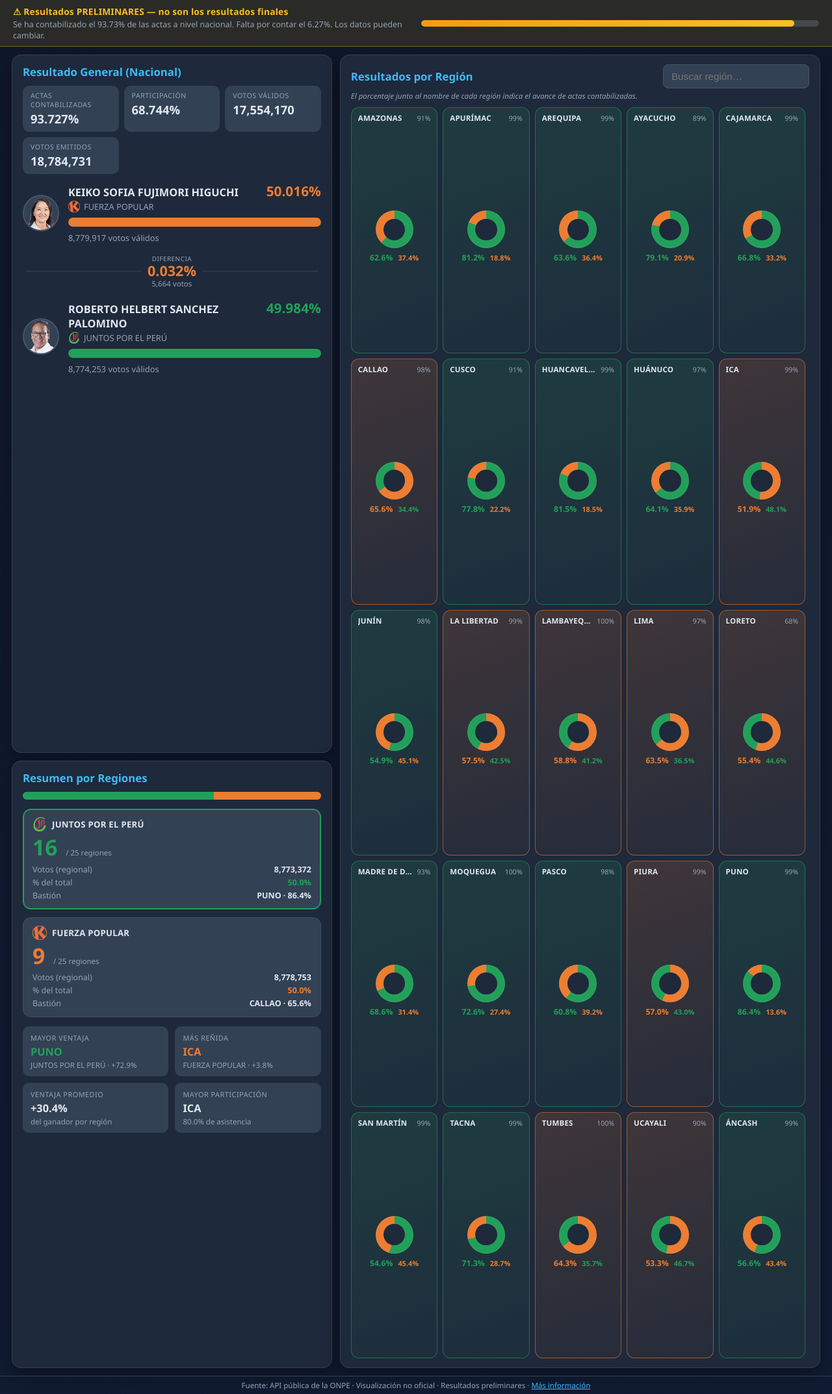
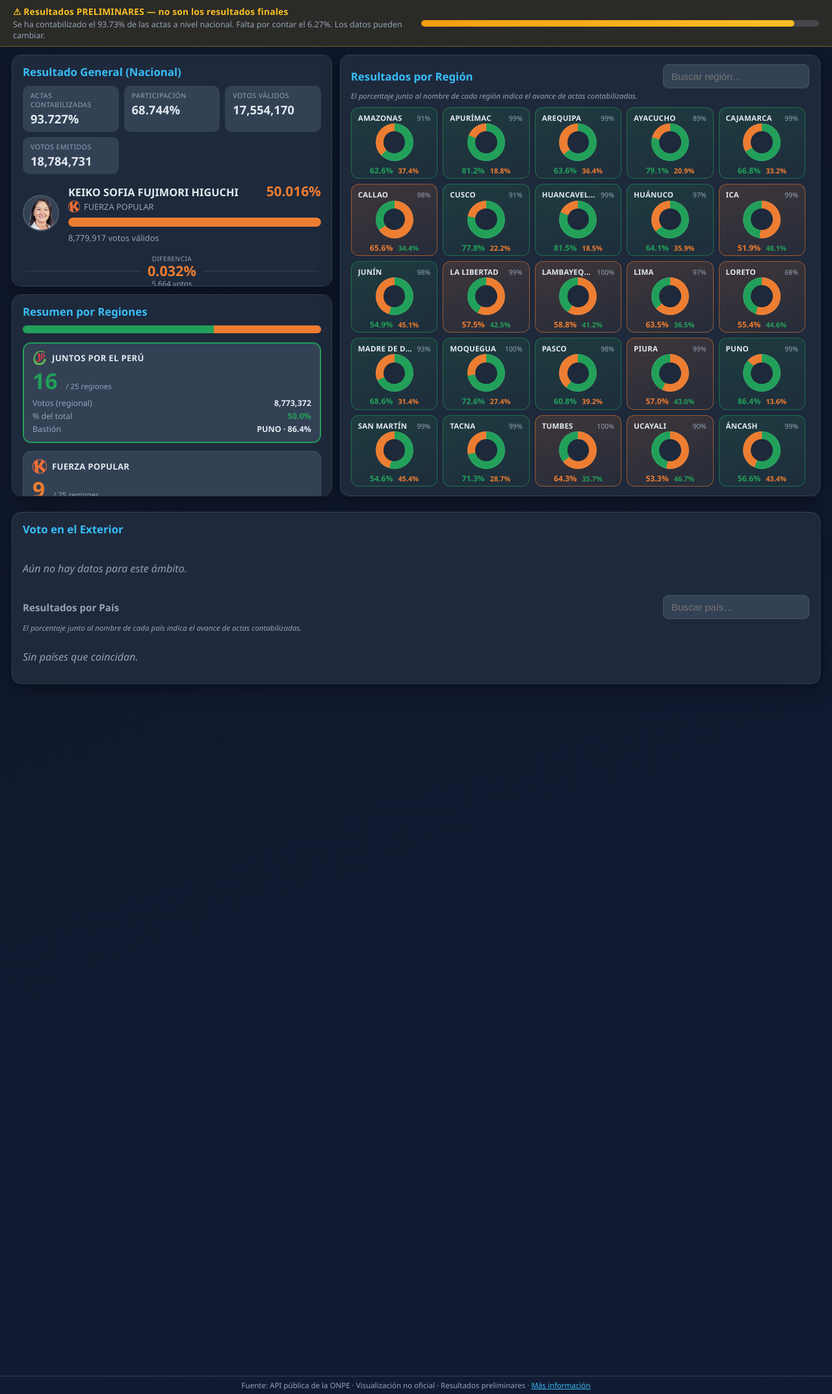
Before and after one commit to Azgaf012/resultados-segunda-vuelta-peru, a Flask app: page / in a window 1280 px wide. Shown: the part 51-2197 px from the top of the page at 65% size. Run offline with Flask 3, Linux system fonts and the light colour scheme; data that the repository does not hold is empty.

Commit message:
Agregar soporte para el voto exterior: nuevas rutas API, modelos y ajustes en la interfaz

```diff
--- a/src/onpe_client.py
+++ b/src/onpe_client.py
@@ -6,7 +6,7 @@ import time
 
 import requests
 
-from .models import TIPO_FILTRO_POR_NIVEL
+from .models import NIVELES_EXTERIOR, TIPO_FILTRO_POR_NIVEL
 
 BASE_URL = "https://resultadosegundavuelta.onpe.gob.pe/presentacion-backend"
 
@@ -102,7 +102,10 @@ class OnpeClient:
             "idEleccion": self.id_eleccion,
             "tipoFiltro": TIPO_FILTRO_POR_NIVEL[nivel],
         }
-        if nivel != "nacional":
+        if nivel in NIVELES_EXTERIOR:
+            # El ámbito exterior siempre usa idAmbitoGeografico=2.
+            params["idAmbitoGeografico"] = 2
+        elif nivel != "nacional":
             params["idAmbitoGeografico"] = self.id_ambito_geografico
         if ubigeo_departamento:
             params["idUbigeoDepartamento"] = ubigeo_departamento
@@ -176,6 +179,27 @@ class OnpeClient:
             },
         )
 
+    def obtener_departamentos_exterior(self) -> list[dict]:
+        """Lista las regiones del exterior (idAmbitoGeografico=2)."""
+        return self._get(
+            "ubigeos/departamentos",
+            {
+                "idEleccion": self.id_eleccion,
+                "idAmbitoGeografico": 2,
+            },
+        )
+
+    def obtener_provincias_exterior(self, ubigeo_departamento: str) -> list[dict]:
+        """Lista los países de una región exterior."""
+        return self._get(
+            "ubigeos/provincias",
+            {
+                "idEleccion": self.id_eleccion,
+                "idAmbitoGeografico": 2,
+                "idUbigeoDepartamento": ubigeo_departamento,
+            },
+        )
+
     def cerrar(self) -> None:
         """Cierra la sesión HTTP."""
         self.session.close()
--- a/src/static/css/styles.css
+++ b/src/static/css/styles.css
@@ -30,7 +30,7 @@ body {
   height: 100vh;
   display: flex;
   flex-direction: column;
-  overflow: hidden;
+  overflow: auto;
 }
 
 /* Header */
@@ -145,10 +145,16 @@ body {
 /* Layout */
 .container {
   flex: 1;
-  min-height: 0;
+  overflow-y: auto;
   width: 100%;
   margin: 0 auto;
   padding: 12px 18px;
+  display: flex;
+  flex-direction: column;
+  gap: 12px;
+}
+
+.grid-top {
   display: grid;
   grid-template-columns: minmax(0, 40fr) minmax(0, 60fr);
   grid-template-rows: minmax(0, 1.15fr) minmax(0, 1fr);
@@ -156,6 +162,9 @@ body {
     "general regiones"
     "resumen regiones";
   gap: 12px;
+  min-height: 0;
+  /* Altura fija para que el panel lateral regiones quede alineado. */
+  height: clamp(480px, 52vh, 680px);
 }
 
 .card--general {
@@ -197,12 +206,16 @@ body {
     overflow: auto;
   }
   .container {
+    overflow-y: visible;
+  }
+  .grid-top {
     grid-template-columns: 1fr;
     grid-template-rows: auto auto auto;
     grid-template-areas:
       "general"
       "resumen"
       "regiones";
+    height: auto;
   }
   .card--general,
   .card--resumen {
@@ -783,6 +796,121 @@ body {
   font-style: italic;
 }
 
+/* ---- Voto Exterior ---- */
+.card--exterior {
+  margin-top: 12px;
+}
+
+.card__header--sub {
+  margin-top: 14px;
+  margin-bottom: 6px;
+}
+
+.card__subtitle {
+  font-size: 0.95rem;
+  font-weight: 600;
+  margin: 0;
+  color: var(--text-dim);
+}
+
+/* ---- Actas faltantes ---- */
+.actas-faltantes {
+  margin-top: 18px;
+  border-top: 1px solid var(--bg-soft);
+  padding-top: 14px;
+}
+
+.actas-faltantes__titulo {
+  font-size: 0.9rem;
+  font-weight: 700;
+  margin: 0 0 10px;
+  color: var(--text-dim);
+  text-transform: uppercase;
+  letter-spacing: 0.5px;
+}
+
+.actas-tabs {
+  display: flex;
+  gap: 6px;
+  margin-bottom: 10px;
+}
+
+.actas-tab {
+  background: var(--bg-soft);
+  border: 1px solid #3f4f66;
+  color: var(--text-dim);
+  border-radius: 8px;
+  padding: 5px 12px;
+  font-size: 0.8rem;
+  cursor: pointer;
+  transition: border-color 0.15s, color 0.15s;
+}
+
+.actas-tab--activo {
+  border-color: var(--accent);
+  color: var(--accent);
+  font-weight: 700;
+}
+
+.actas-lista {
+  display: grid;
+  gap: 5px;
+}
+
+.actas-fila {
+  display: grid;
+  gap: 2px;
+}
+
+.actas-fila__nombre {
+  font-size: 0.8rem;
+  font-weight: 600;
+  white-space: nowrap;
+  overflow: hidden;
+  text-overflow: ellipsis;
+}
+
+.actas-fila--top .actas-fila__nombre {
+  color: var(--accent);
+}
+
+.actas-fila__nums {
+  display: flex;
+  align-items: baseline;
+  gap: 8px;
+  font-size: 0.72rem;
+}
+
+.actas-fila__pct {
+  font-weight: 700;
+  min-width: 42px;
+  color: var(--text);
+}
+
+.actas-fila__detalle {
+  color: var(--text-dim);
+  flex: 1;
+}
+
+.actas-fila__pendientes {
+  font-weight: 700;
+  color: #f87171;
+}
+
+.actas-barra {
+  height: 4px;
+  background: var(--bg-soft);
+  border-radius: 4px;
+  overflow: hidden;
+}
+
+.actas-barra__fill {
+  height: 100%;
+  background: #f87171;
+  border-radius: 4px;
+  transition: width 0.4s ease;
+}
+
 /* Footer */
 .footer {
   flex-shrink: 0;
--- a/src/static/js/app.js
+++ b/src/static/js/app.js
@@ -513,6 +513,87 @@ function actualizarAvisoActas(totales) {
   aviso.hidden = false;
 }
 
+let cachePaises = [];
+
+function renderGridPaises(paises, filtro = "") {
+  const grid = document.getElementById("grid-paises");
+  const texto = filtro.trim().toLowerCase();
+  const visibles = texto
+    ? paises.filter((r) => r.nombre.toLowerCase().includes(texto))
+    : paises;
+
+  if (!visibles.length) {
+    grid.innerHTML = '<p class="placeholder">Sin países que coincidan.</p>';
+    return;
+  }
+  grid.innerHTML = visibles.map(tarjetaRegion).join("");
+}
+
+function renderTablaActas(contenedor, items, etiqueta) {
+  if (!items || items.length === 0) {
+    contenedor.innerHTML = '<p class="placeholder">Sin datos de actas.</p>';
+    return;
+  }
+  const maxPendientes = items[0].pendientes || 1;
+  const filas = items
+    .map((item) => {
+      const barra = Math.min(100, (item.pendientes / maxPendientes) * 100);
+      const lider = item === items[0] ? "actas-fila--top" : "";
+      return `
+      <div class="actas-fila ${lider}">
+        <div class="actas-fila__nombre">${item.nombre}</div>
+        <div class="actas-fila__nums">
+          <span class="actas-fila__pct">${Number(item.pct_contabilizadas).toFixed(1)}%</span>
+          <span class="actas-fila__detalle">${fmtMiles.format(item.contabilizadas)} / ${fmtMiles.format(item.total_actas)}</span>
+          <span class="actas-fila__pendientes" title="Actas por contabilizar">−${fmtMiles.format(item.pendientes)}</span>
+        </div>
+        <div class="actas-barra">
+          <div class="actas-barra__fill" style="width:${barra.toFixed(1)}%"></div>
+        </div>
+      </div>`;
+    })
+    .join("");
+  contenedor.innerHTML = `<div class="actas-lista">${filas}</div>`;
+}
+
+function renderActasFaltantes(data) {
+  const seccion = document.getElementById("actas-faltantes");
+  if (!seccion) return;
+  const tieneRegiones = data.actas_faltantes_regiones && data.actas_faltantes_regiones.length > 0;
+  const tienePaises = data.actas_faltantes_paises && data.actas_faltantes_paises.length > 0;
+  if (!tieneRegiones && !tienePaises) {
+    seccion.hidden = true;
+    return;
+  }
+  seccion.hidden = false;
+  renderTablaActas(
+    document.getElementById("tabla-actas-regiones"),
+    data.actas_faltantes_regiones,
+    "región"
+  );
+  renderTablaActas(
+    document.getElementById("tabla-actas-paises"),
+    data.actas_faltantes_paises,
+    "país"
+  );
+}
+
+async function cargarExterior() {
+  const data = await obtenerJSON("/api/exterior");
+  renderMetrics(document.getElementById("metrics-exterior"), data.totales);
+  renderCandidatosGeneral(
+    document.getElementById("candidatos-exterior"),
+    data.participantes,
+    data.tendencia
+  );
+}
+
+async function cargarPaises() {
+  cachePaises = await obtenerJSON("/api/exterior/paises");
+  const filtro = document.getElementById("buscar-pais").value;
+  renderGridPaises(cachePaises, filtro);
+}
+
 async function cargarRegiones() {
   cacheRegiones = await obtenerJSON("/api/regiones");
   const filtro = document.getElementById("buscar-region").value;
@@ -522,11 +603,18 @@ async function cargarRegiones() {
 async function cargarResumen() {
   const data = await obtenerJSON("/api/resumen");
   renderResumen(data);
+  renderActasFaltantes(data);
 }
 
 async function refrescarTodo() {
   try {
-    await Promise.all([cargarGeneral(), cargarResumen(), cargarRegiones()]);
+    await Promise.all([
+      cargarGeneral(),
+      cargarResumen(),
+      cargarRegiones(),
+      cargarExterior(),
+      cargarPaises(),
+    ]);
   } catch (err) {
     document.getElementById("actualizado").textContent =
       "Error al cargar datos";
@@ -541,8 +629,31 @@ document.addEventListener("DOMContentLoaded", () => {
       renderGridRegiones(cacheRegiones, e.target.value)
     );
 
+  document
+    .getElementById("buscar-pais")
+    .addEventListener("input", (e) =>
+      renderGridPaises(cachePaises, e.target.value)
+    );
+
   conectarTooltips(document.getElementById("grid-regiones"));
   conectarModalRegiones(document.getElementById("grid-regiones"));
+
+  conectarTooltips(document.getElementById("grid-paises"));
+  conectarModalRegiones(document.getElementById("grid-paises"));
+
+  // Tabs de actas faltantes.
+  document.getElementById("tab-regiones").addEventListener("click", () => {
+    document.getElementById("tab-regiones").classList.add("actas-tab--activo");
+    document.getElementById("tab-paises").classList.remove("actas-tab--activo");
+    document.getElementById("tabla-actas-regiones").hidden = false;
+    document.getElementById("tabla-actas-paises").hidden = true;
+  });
+  document.getElementById("tab-paises").addEventListener("click", () => {
+    document.getElementById("tab-paises").classList.add("actas-tab--activo");
+    document.getElementById("tab-regiones").classList.remove("actas-tab--activo");
+    document.getElementById("tabla-actas-paises").hidden = false;
+    document.getElementById("tabla-actas-regiones").hidden = true;
+  });
 
   const btnInfo = document.getElementById("btn-info");
   if (btnInfo) btnInfo.addEventListener("click", abrirModalInfo);
--- a/src/templates/index.html
+++ b/src/templates/index.html
@@ -34,6 +34,7 @@
     </div>
 
     <main class="container">
+      <div class="grid-top">
         <!-- Resultado general -->
         <section class="card card--general" id="seccion-general">
           <h2 class="card__title">Resultado General (Nacional)</h2>
@@ -50,6 +51,15 @@
           <h2 class="card__title">Resumen por Regiones</h2>
           <div class="resumen" id="resumen">
             <p class="placeholder">Calculando resumen…</p>
+          </div>
+          <div class="actas-faltantes" id="actas-faltantes" hidden>
+            <h3 class="actas-faltantes__titulo">Actas pendientes de contabilizar</h3>
+            <div class="actas-tabs">
+              <button class="actas-tab actas-tab--activo" id="tab-regiones" type="button">Por región</button>
+              <button class="actas-tab" id="tab-paises" type="button">Por país (exterior)</button>
+            </div>
+            <div id="tabla-actas-regiones"></div>
+            <div id="tabla-actas-paises" hidden></div>
           </div>
         </section>
 
@@ -73,6 +83,35 @@
             <p class="placeholder">Cargando regiones…</p>
           </div>
         </section>
+      </div>
+
+      <!-- Voto exterior -->
+      <section class="card card--exterior" id="seccion-exterior">
+        <h2 class="card__title">Voto en el Exterior</h2>
+
+        <div class="metrics" id="metrics-exterior"></div>
+
+        <div class="candidatos candidatos--exterior" id="candidatos-exterior">
+          <p class="placeholder">Cargando resultados del exterior…</p>
+        </div>
+
+        <div class="card__header card__header--sub">
+          <h3 class="card__subtitle">Resultados por País</h3>
+          <input
+            type="search"
+            id="buscar-pais"
+            class="selector"
+            placeholder="Buscar país…"
+          />
+        </div>
+        <p class="card__nota">
+          El porcentaje junto al nombre de cada país indica el avance de actas
+          contabilizadas.
+        </p>
+        <div class="grid-regiones" id="grid-paises">
+          <p class="placeholder">Cargando países…</p>
+        </div>
+      </section>
     </main>
 
     <footer class="footer">
```
Also changed, not shown: src/models.py (+11 -0 lines), src/scraper.py (+57 -32 lines), src/web.py (+81 -0 lines), tests/test_scraper.py (+15 -3 lines). Lines whose indentation alone changed are shown as unchanged.
